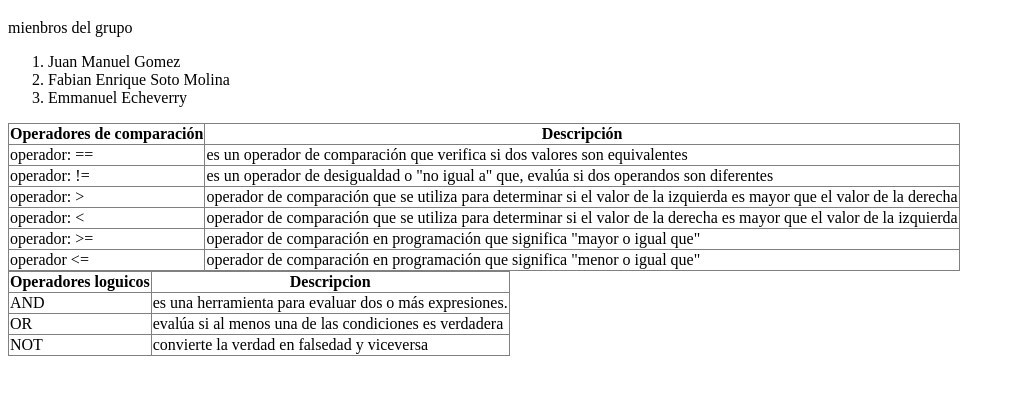
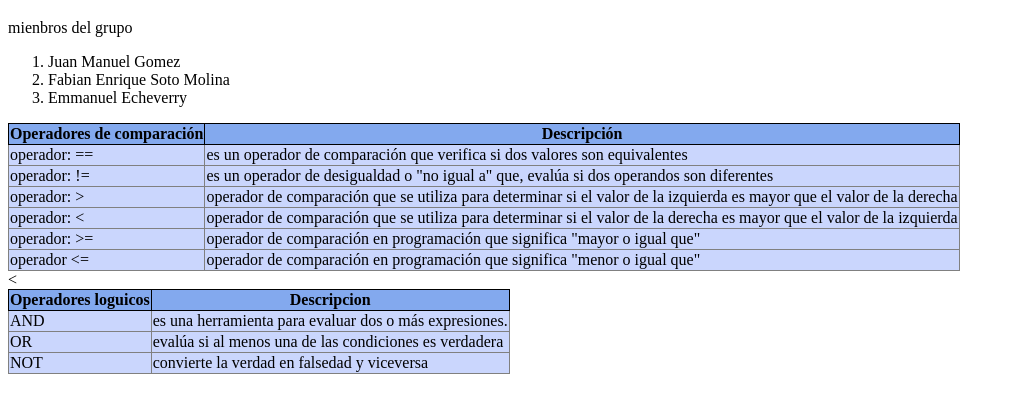
Before and after one commit to SamuraiRTX8000/pagina-web-taller3, a plain HTML site: page index.html in a window 1280 px wide. Shown: the part 61-474 px from the top of the page, without its empty margins (0-1015 px from the left). Drawn offline with Linux system fonts and the light colour scheme.

Commit message:
correcion y color

```diff
--- a/index.html
+++ b/index.html
@@ -17,7 +17,7 @@
 
     <table border>
         <thead>
-        <tbody>
+
         <tr>
             <th>Operadores de comparación</th>
             <th>Descripción</th>
@@ -25,6 +25,7 @@
         </tr>
        </thead>
 
+        <tbody>
 
         <tr>
             <td>operador: ==</td>
@@ -59,7 +60,7 @@
 
     <table border>
         <thead>
-            <tbody>
+            <
 
 
         <tr>
@@ -68,7 +69,7 @@
             <th>Descripcion</th>
         </tr>
        </thead>
-
+<tbody>
         <tr>
         <td>AND</td>
         <td>es una herramienta para evaluar dos o más expresiones.</td>
--- a/style.css
+++ b/style.css
@@ -1,6 +1,12 @@
-bdy{
-    color: green;
+body{}
+
+table{
+     border-collapse: collapse ;
 }
-table{
-    border-collapse: collapse;
+table thead{
+    background-color: rgb(131, 169, 238);
+    border: black;
 }
+table tbody{
+    background-color: rgb(202, 214, 253);
+}
```
